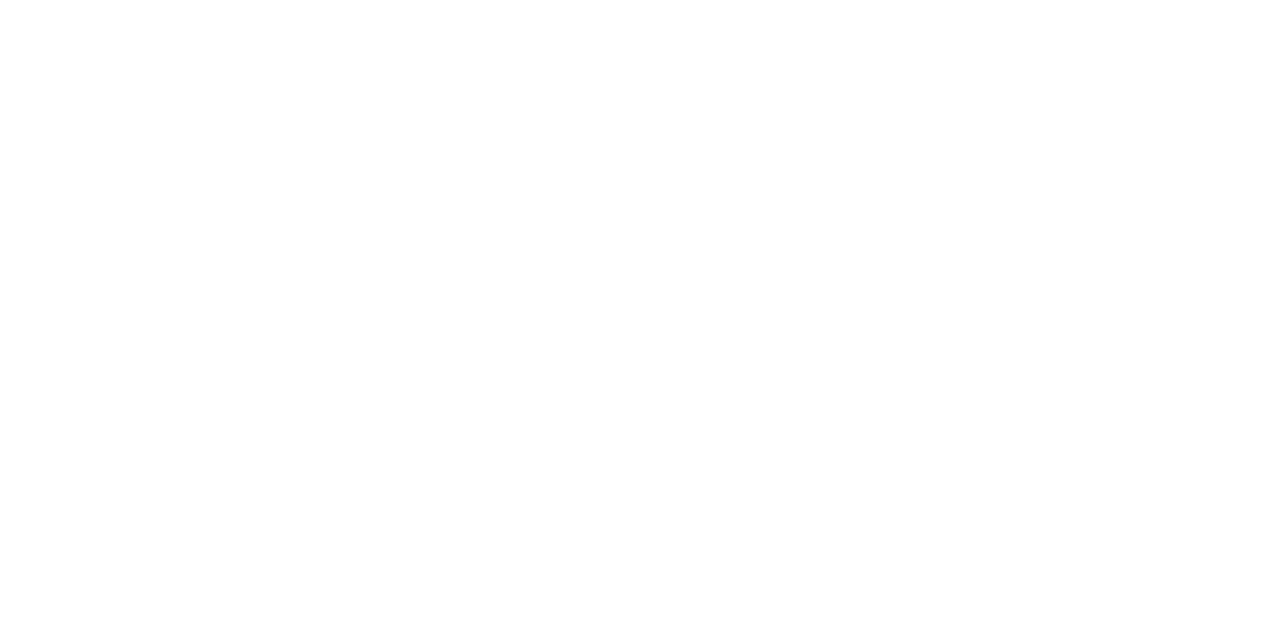
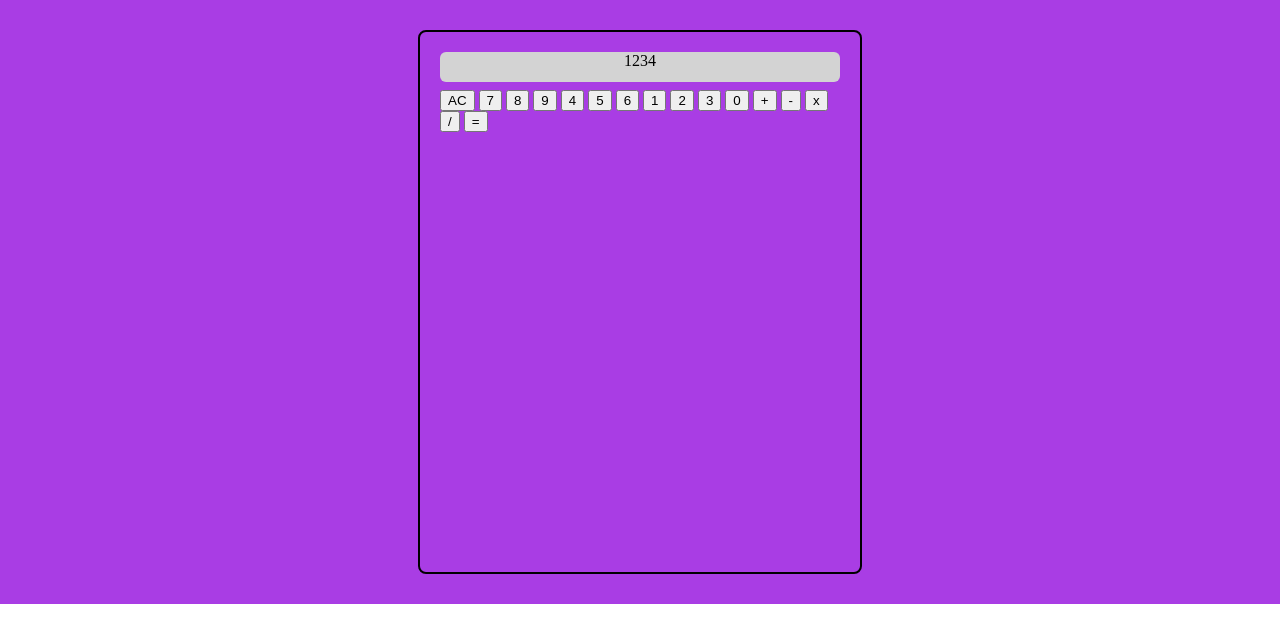
Before and after one commit to wambambizzle/odin-calculator, a plain HTML site: page index.html in a window 1280 px wide. Drawn offline with Linux system fonts and the light colour scheme.

Commit message:
Add basic classes and css to display generic calc

```diff
--- a/index.html
+++ b/index.html
@@ -1,13 +1,33 @@
 <!DOCTYPE html>
 <html lang="en">
   <head>
-  <meta charset="UTF-8">
-  <meta name="viewport" content="width=device-width, initial-scale=1.0">
+    <meta charset="UTF-8" />
+    <meta name="viewport" content="width=device-width, initial-scale=1.0" />
     <script src="javascript.js" defer></script>
-  <link rel="stylesheet" href="style.css">
+    <link rel="stylesheet" href="style.css" />
     <title>Calculator</title>
   </head>
   <body>
-
+    <div class="container">
+      <div class="calculator">
+        <div class="calculator-display">1234</div>
+        <button>AC</button>
+        <button>7</button>
+        <button>8</button>
+        <button>9</button>
+        <button>4</button>
+        <button>5</button>
+        <button>6</button>
+        <button>1</button>
+        <button>2</button>
+        <button>3</button>
+        <button>0</button>
+        <button>+</button>
+        <button>-</button>
+        <button>x</button>
+        <button>/</button>
+        <button>=</button>
+      </div>
+    </div>
   </body>
 </html>
--- a/style.css
+++ b/style.css
@@ -0,0 +1,29 @@
+* {
+  margin: 0;
+}
+
+.container {
+  display: flex;
+  min-height: 100px;
+  background-color: rgb(169, 61, 228);
+  justify-content: center;
+  align-items: center;
+}
+
+.calculator {
+  border: 2px solid black;
+  border-radius: 8px;
+  width: 400px;
+  height: 500px;
+  padding: 20px;
+  margin: 30px;
+}
+
+.calculator-display {
+  background-color: lightgray;
+  border-radius: 6px;
+  height: 30px;
+  width: 100%;
+  text-align: center;
+  margin-bottom: 8px;
+}
```
Lines whose indentation alone changed are shown as unchanged.
